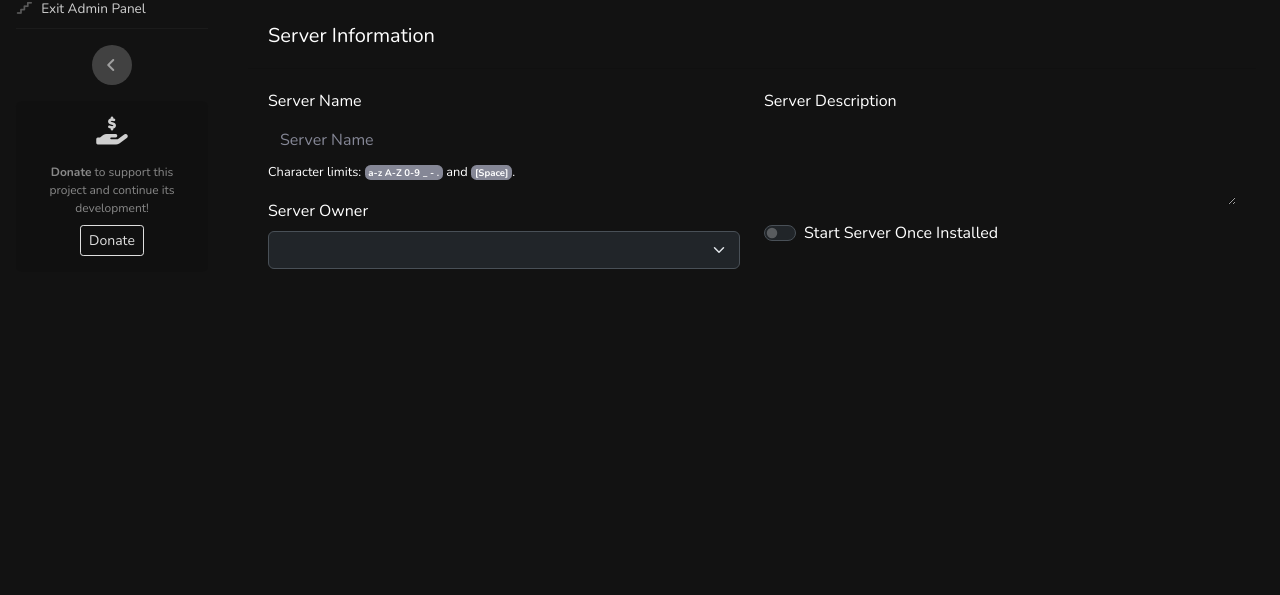
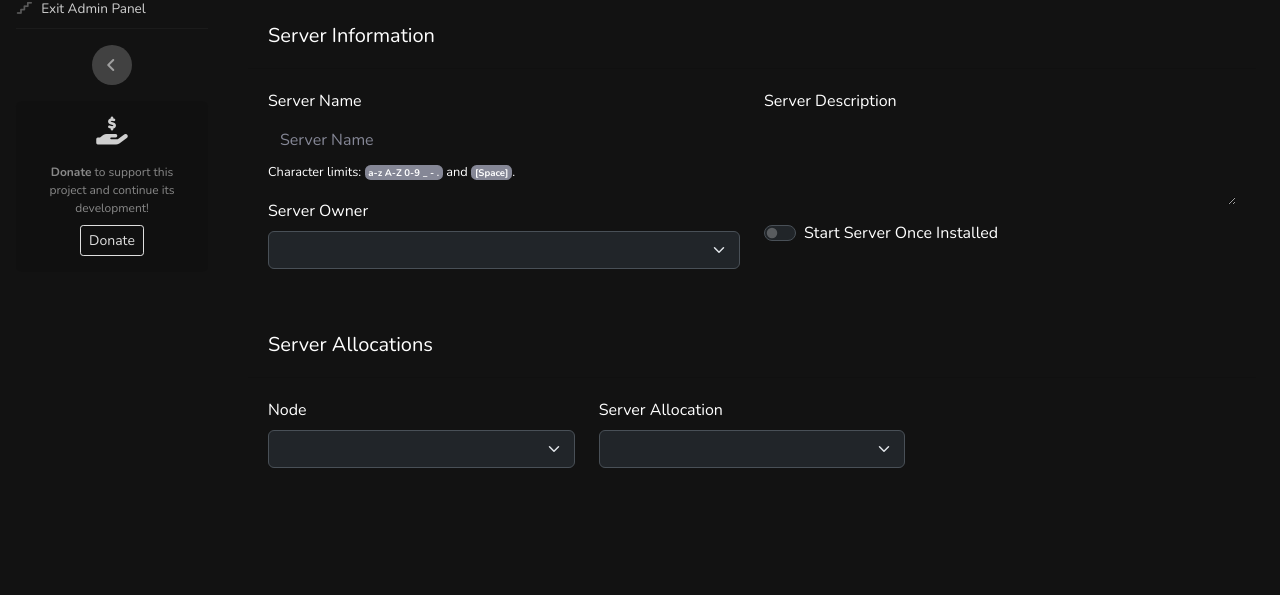
Before and after one commit to HavenRealms/goblin-panel, a Django app: template templates/serveradmin/server-create.html in a window 1280 px wide. Shown: the part 156-751 px from the top of the page. Run offline with Django 5.2, Linux system fonts and the light colour scheme; the template is opened without the code that fills it, so the values that code supplies are empty; parts of the project's set-up code (start-up, migrations or seed data) failed here and were passed over; some libraries are stand-ins or nearby versions.

Commit message:
Add Node Selection

```diff
--- a/serveradmin/admin_views.py
+++ b/serveradmin/admin_views.py
@@ -637,6 +637,7 @@ class AdminServerCreateView(LoginRequiredMixin, TemplateView):
         context["version"] = settings.VERSION
         context["user"] = self.request.user
         context["users"] = User.objects.all()
+        context["nodes"] = Node.objects.filter(public=True)
         return context
 
 class AdminThemesView(LoginRequiredMixin, TemplateView):
--- a/templates/serveradmin/server-create.html
+++ b/templates/serveradmin/server-create.html
@@ -65,6 +65,34 @@
                 </div>
             </div>
         </div>
+        <div class="col-md-12">
+            <div class="card text-dark mb-3">
+                <div class="card-header">
+                    <h5 class="page-title text-white float-left">Server Allocations</h5>
+                </div>
+                <div class="card-body">
+                    <div class="row">
+                        <div class="col-md-4">
+                            <div class="form-group">
+                                <label for="server-node">Node</label>
+                                <select class="form-select" id="server-node" name="server-node">
+                                    {% for node in nodes %}
+                                        <option value="{{ node.id }}">{{ node.name }}</option>
+                                    {% endfor %}
+                                </select>
+                            </div>
+                        </div>
+                        <div class="col-md-4">
+                            <div class="form-group">
+                                <label for="server-allocation">Server Allocation</label>
+                                <select class="form-select" id="server-allocation" name="server-allocation">
+                                </select>
+                            </div>
+                        </div>
+                    </div>
+                </div>
+            </div>
+        </div>
     </div>
 </form>
 {% endblock %}
```
